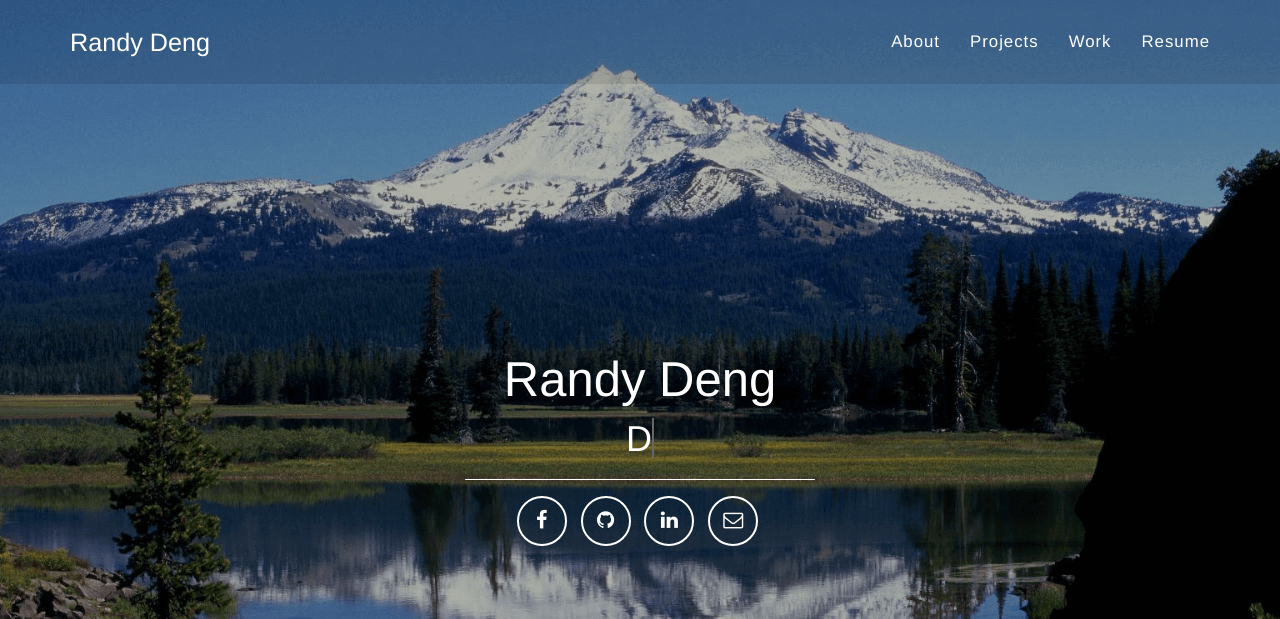
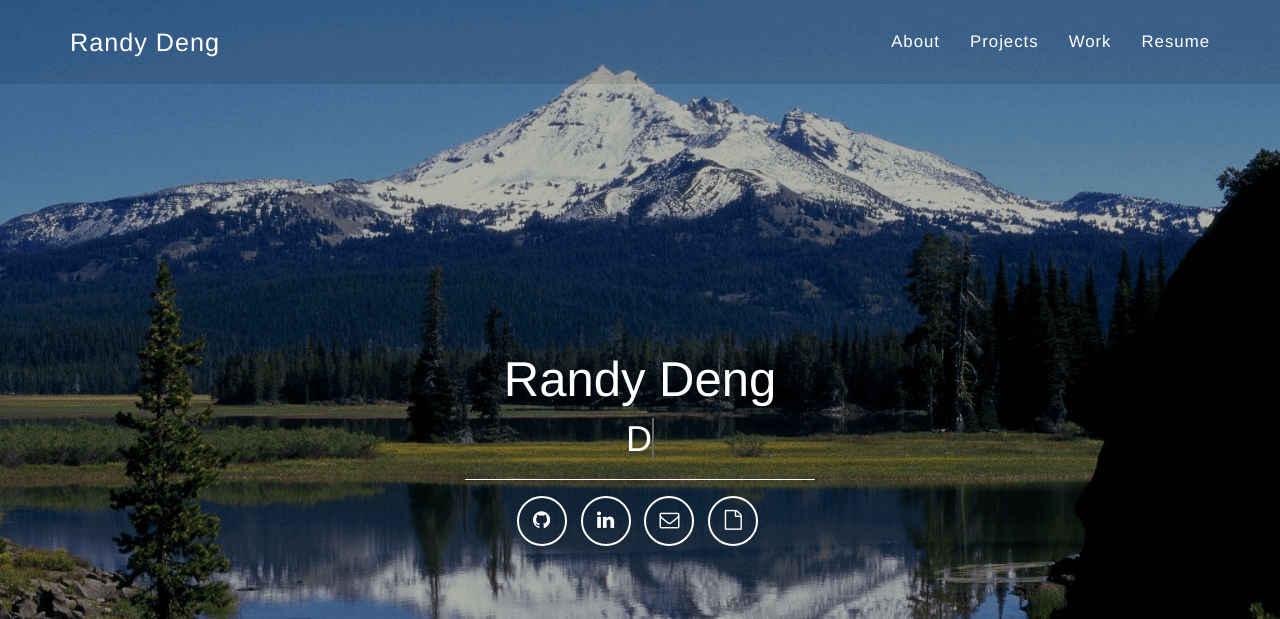
Before and after one commit to RandyDeng/RandyDeng.github.io, a Jekyll site: the page built from index.html, in a window 1280 px wide. Shown: the top 619 px of the page. Built offline with Jekyll 4.4.1, drawn with Linux system fonts in a browser that asks for light colours.

Commit message:
Update social medial links and tab hovering

```diff
--- a/_layouts/base.html
+++ b/_layouts/base.html
@@ -41,9 +41,7 @@
                     <span class="sr-only">Toggle navigation</span> Menu <i class="fa fa-bars"></i>
                 </button>
                 <a class="navbar-brand" href="/">
-                    <span itemprop="Randy Deng" itemscope itemtype="http://schema.org/Person">
-                        <span>Randy Deng</span>
-                    </span>
+                    Randy Deng
                 </a>
             </div>
 
--- a/assets/css/freelancer.css
+++ b/assets/css/freelancer.css
@@ -127,63 +127,41 @@
         border: 0.1px white;
     }
 
-    .navbar-custom .navbar-brand {
+    .navbar-custom .navbar-brand,
+    .navbar-custom li a {
         color: white;
-        -o-transition: all .2s ease-out, background 1s ease-in;
-        -ms-transition: all .2s ease-out, background 1s ease-in;
-        -moz-transition: all .2s ease-out, background 1s ease-in;
-        -webkit-transition: all .2s ease-out, background 1s ease-in;
-    }
-
-    .navbar-custom .navbar-brand:hover {
-        color: white;
-        -o-transition: all .2s ease-out, background 1s ease-in;
-        -ms-transition: all .2s ease-out, background 1s ease-in;
-        -moz-transition: all .2s ease-out, background 1s ease-in;
-        -webkit-transition: all .2s ease-out, background 1s ease-in;
-        text-decoration: underline;
-        font-size: 1.7em;
-    }
-
-    .navbar-custom .navbar-brand:active,
-    .navbar-custom .navbar-brand.active,
-    .navbar-custom .navbar-brand:focus {
-        color: white;
-    }
-
-    .navbar-custom .navbar-nav {
         letter-spacing: 1px;
     }
 
-    .navbar-custom .navbar-nav li a {
-        color: white;
-        -o-transition: all .2s ease-out, background 1s ease-in;
-        -ms-transition: all .2s ease-out, background 1s ease-in;
-        -moz-transition: all .2s ease-out, background 1s ease-in;
-        -webkit-transition: all .2s ease-out, background 1s ease-in;
+    .navbar-custom .navbar-nav li a:before {
+        content: "";
+        position: absolute;
+        width: 100%;
+        height: 2px;
+        bottom: 0;
+        left: 0;
+        background-color: white;
+        visibility: hidden;
+        -webkit-transform: scaleX(0);
+        transform: scaleX(0);
+        -webkit-transition: all 0.3s ease-in-out 0s;
+        transition: all 0.3s ease-in-out 0s;
     }
 
     .navbar-custom .navbar-nav li a:hover {
-        color: white;
-        text-decoration: underline;
-        font-size: 1.3em;
         background: transparent;
     }
 
-    .navbar-custom .navbar-nav li a:focus,
-    .navbar-custom .navbar-nav li a:active {
+    .navbar-custom .navbar-nav li a:hover:before {
         color: white;
-        background: transparent;
-    }
-
-    .navbar-custom .navbar-nav li.active a {
-        color: white;
-        background: transparent;
+        visibility: visible;
+        -webkit-transform: scaleX(1);
+        transform: scaleX(1);
     }
 
     .navbar-custom .navbar-toggle {
         color: white;
-        font-size: 10px;
+        font-size: 12px;
         border-color: white;
     }
 
--- a/index.html
+++ b/index.html
@@ -16,16 +16,16 @@
             <div class="col-md-10 col-md-offset-1">
                 <ul class="list-inline">
                     <li>
-                        <a href="https://www.facebook.com/randy.deng.1" class="btn-social btn-outline"><span class="sr-only">Facebook</span><i class="fa fa-fw fa-facebook"></i></a>
-                    </li>
-                    <li>
                         <a href="https://github.com/RandyDeng" class="btn-social btn-outline"><span class="sr-only">GitHub</span><i class="fa fa-fw fa-github"></i></a>
                     </li>
                     <li>
                         <a href="https://www.linkedin.com/in/randydeng/" class="btn-social btn-outline"><span class="sr-only">Linked In</span><i class="fa fa-fw fa-linkedin"></i></a>
                     </li>
                     <li>
-                        <a href="mailto:rdeng30@gatech.edu?subject=Nice%20to%20meet%20you%20Randy!" class="btn-social btn-outline"><span class="sr-only">Send mail</span><i class="fa fa-fw fa-envelope-o"></i></a>
+                        <a href="mailto:randyrdeng@gatech.edu?subject=Nice%20to%20meet%20you%20Randy!" class="btn-social btn-outline"><span class="sr-only">Send mail</span><i class="fa fa-fw fa-envelope-o"></i></a>
+                    </li>
+                    <li>
+                        <a href="/assets/files/rrd_resume.pdf" class="btn-social btn-outline"><span class="sr-only">Resume</span><i class="fa fa-fw fa-file-o"></i></a>
                     </li>
                 </ul>
             </div>
```
